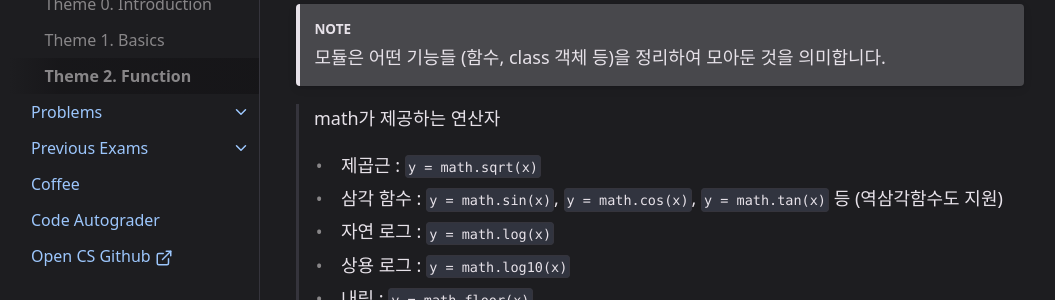
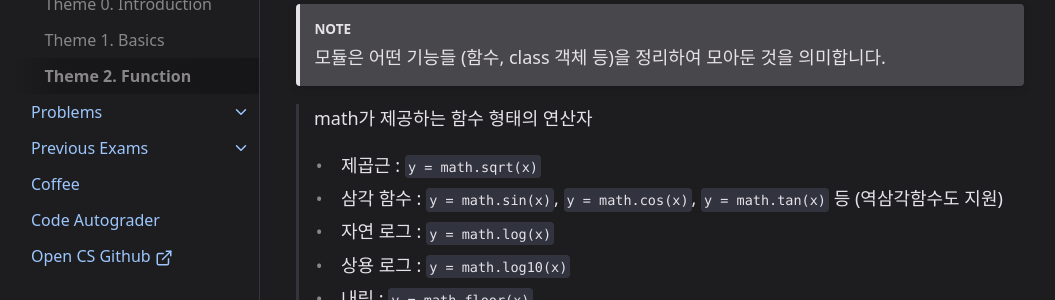
Before and after one commit to OpenCS-ksa/opencs-ksa.github.io, a Jekyll site: the page built from docs/Lectures/lecture2.md, in a window 1280 px wide and 900 px high, scrolled down 5396 px. Shown: the part 164-464 px from the top of the window, without its empty margins (112-1167 px from the left). Built offline with Jekyll 4.4.1, drawn with Linux system fonts in a browser that asks for light colours.

Commit message:
Update lecture2.md

```diff
--- a/docs/Lectures/lecture2.md
+++ b/docs/Lectures/lecture2.md
@@ -193,7 +193,7 @@ import math
 {: .note}
 모듈은 어떤 기능들 (함수, class 객체 등)을 정리하여 모아둔 것을 의미합니다.
 
-> math가 제공하는 연산자
+> math가 제공하는 함수 형태의 연산자
 > - 제곱근 : `y = math.sqrt(x)`
 > - 삼각 함수 : `y = math.sin(x)`, `y = math.cos(x)`, `y = math.tan(x)` 등 (역삼각함수도 지원)
 > - 자연 로그 : `y = math.log(x)`
```
